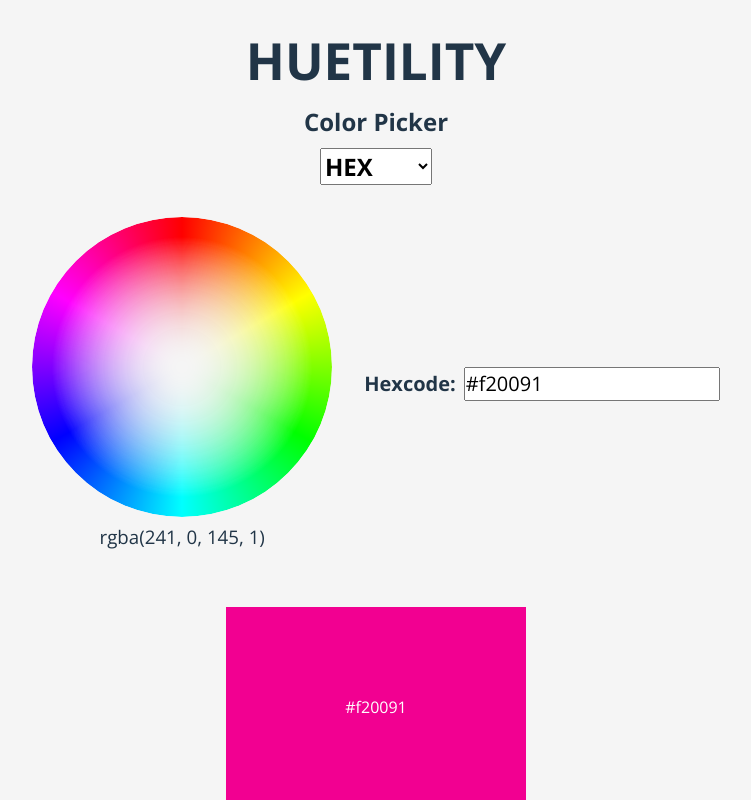
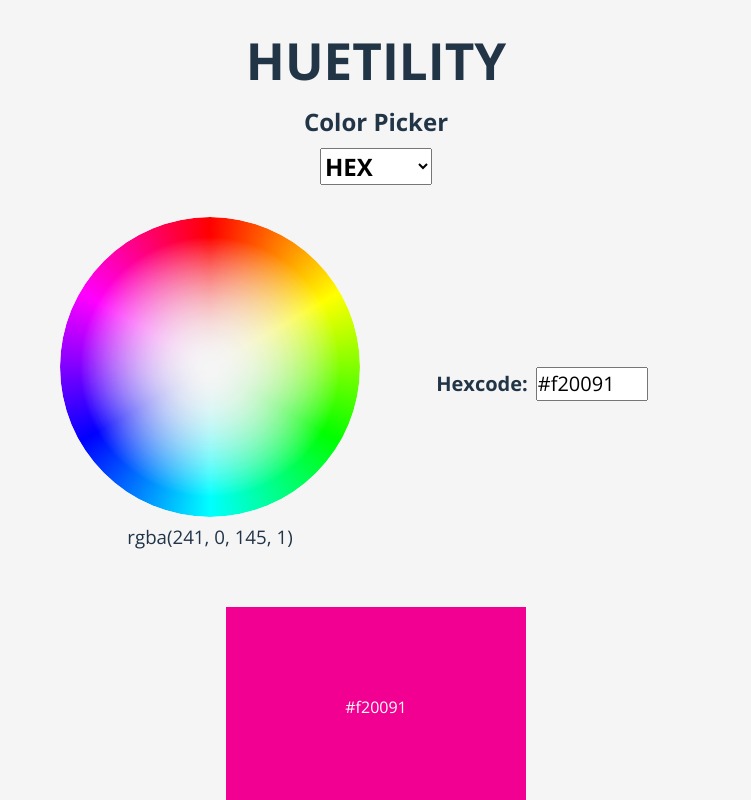
Before and after one commit to amandahinton/huetility, a React (Vite) app: page / in a window 1280 px wide. Shown: the top 800 px of the page, without its empty margins (264-1015 px from the left). Built offline with nearby package versions, Linux system fonts and the light colour scheme.

Commit message:
prevent layout shift of different mode inputs

```diff
--- a/src/components/ColorPicker.css
+++ b/src/components/ColorPicker.css
@@ -19,6 +19,7 @@
   flex-direction: column;
   justify-content: center;
   gap: 2rem;
+  width: 300px;
 }
 
 .huetility-code-input-group {
@@ -45,11 +46,14 @@
   font-size: 1.25rem;
 }
 
-.huetility-string-input {
+.huetility-code-string-input {
   font-size: 1.25rem;
+  display: flex;
+  align-items: center;
+  justify-content: center;
 }
 
-.huetility-hex-input {
+.huetility-string-input {
   width: 7rem;
   font-size: 1.25rem;
 }
```
